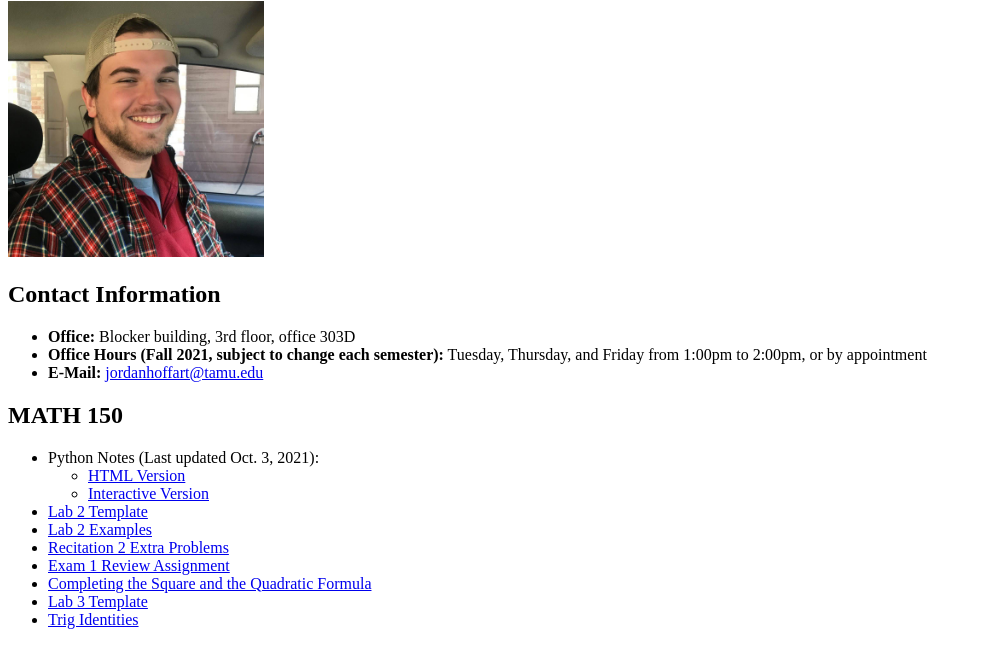
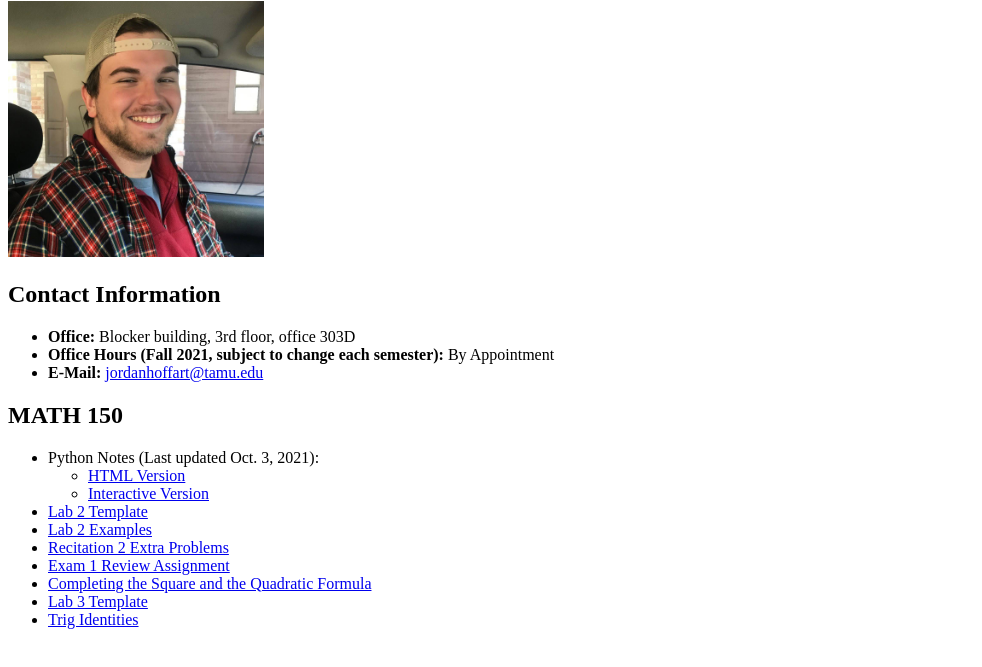
Before and after one commit to jordanhoffart/jordanhoffart.github.io, a plain HTML site: page index.html in a window 1280 px wide. Shown: the part 79-746 px from the top of the page, without its empty margins (0-982 px from the left). Drawn offline with Linux system fonts and the light colour scheme.

Commit message:
Update index.html

```diff
--- a/index.html
+++ b/index.html
@@ -13,7 +13,7 @@
 	<h2> Contact Information </h2>
 	<ul>
 		<li> <b>Office:</b> Blocker building, 3rd floor, office 303D </li>
-		<li> <b>Office Hours (Fall 2021, subject to change each semester):</b> Tuesday, Thursday, and Friday from 1:00pm to 2:00pm, or by appointment </li>
+		<li> <b>Office Hours (Fall 2021, subject to change each semester):</b> By Appointment </li>
 		<li> <b>E-Mail:</b> <a href="mailto:jordanhoffart@tamu.edu">jordanhoffart@tamu.edu</a> </li>
 	</ul>
 	<h2> MATH 150 </h2>
```
